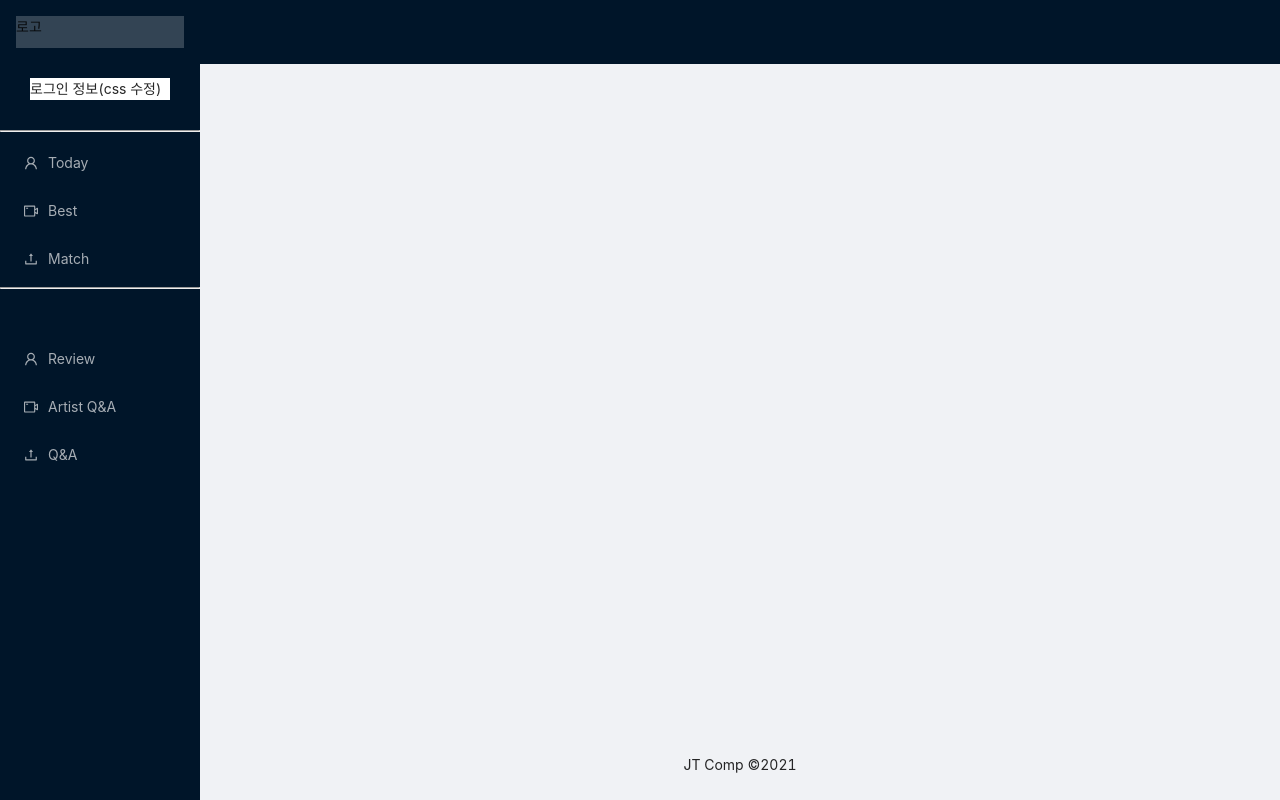
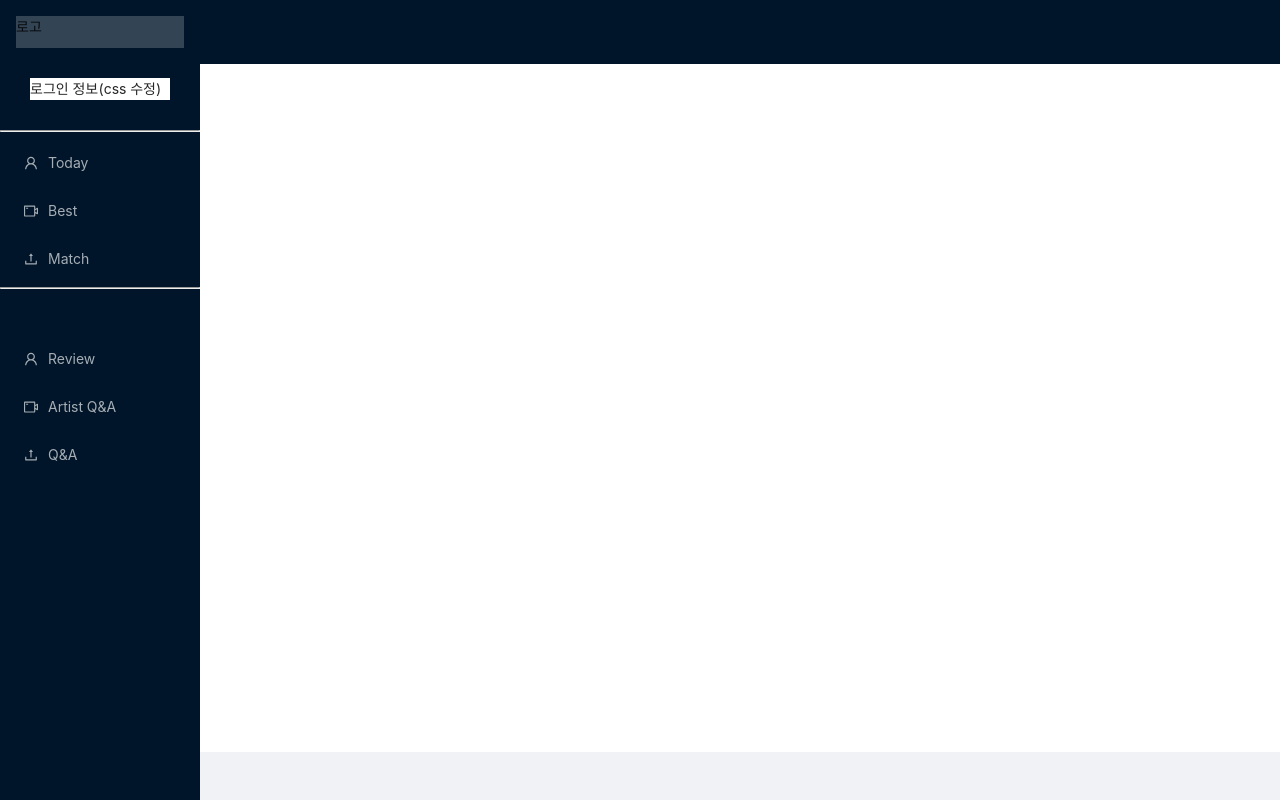
Before and after one commit to jinsb1995/singer-match, a React (Create React App) app: page / in a window 1280 px wide. Built offline with nearby package versions, Linux system fonts and the light colour scheme.

Commit message:
layout background white modify

```diff
--- a/package.json
+++ b/package.json
@@ -44,6 +44,6 @@
     ]
   },
   "devDependencies": {
-    "@types/react-router-dom": "^5.1.7"
+    "@types/react-router-dom": "^5.1.8"
   }
 }
--- a/src/App.tsx
+++ b/src/App.tsx
@@ -43,7 +43,7 @@ const App = () => {
 
             </Sider>
 
-            <Layout>
+            <Layout style={{backgroundColor:'white'}}>
                 <Header className="site-layout-sub-header-background" style={{ padding: 0 }} />
                 <Content style={{ margin: '24px 16px 0', overflowY: 'scroll' }}>
 
@@ -56,7 +56,7 @@ const App = () => {
                     <Route exact path="/qna" component={QuestionAnswer} />
 
                 </Content>
-                <Footer style={{ textAlign: 'center' }}>JT Comp ©2021</Footer>
+                <Footer style={{ textAlign: 'center' }}></Footer>
             </Layout>
         </Layout>
     );
```
Also changed, not shown: 1 other file (tests, documents, lock files or other folders).
